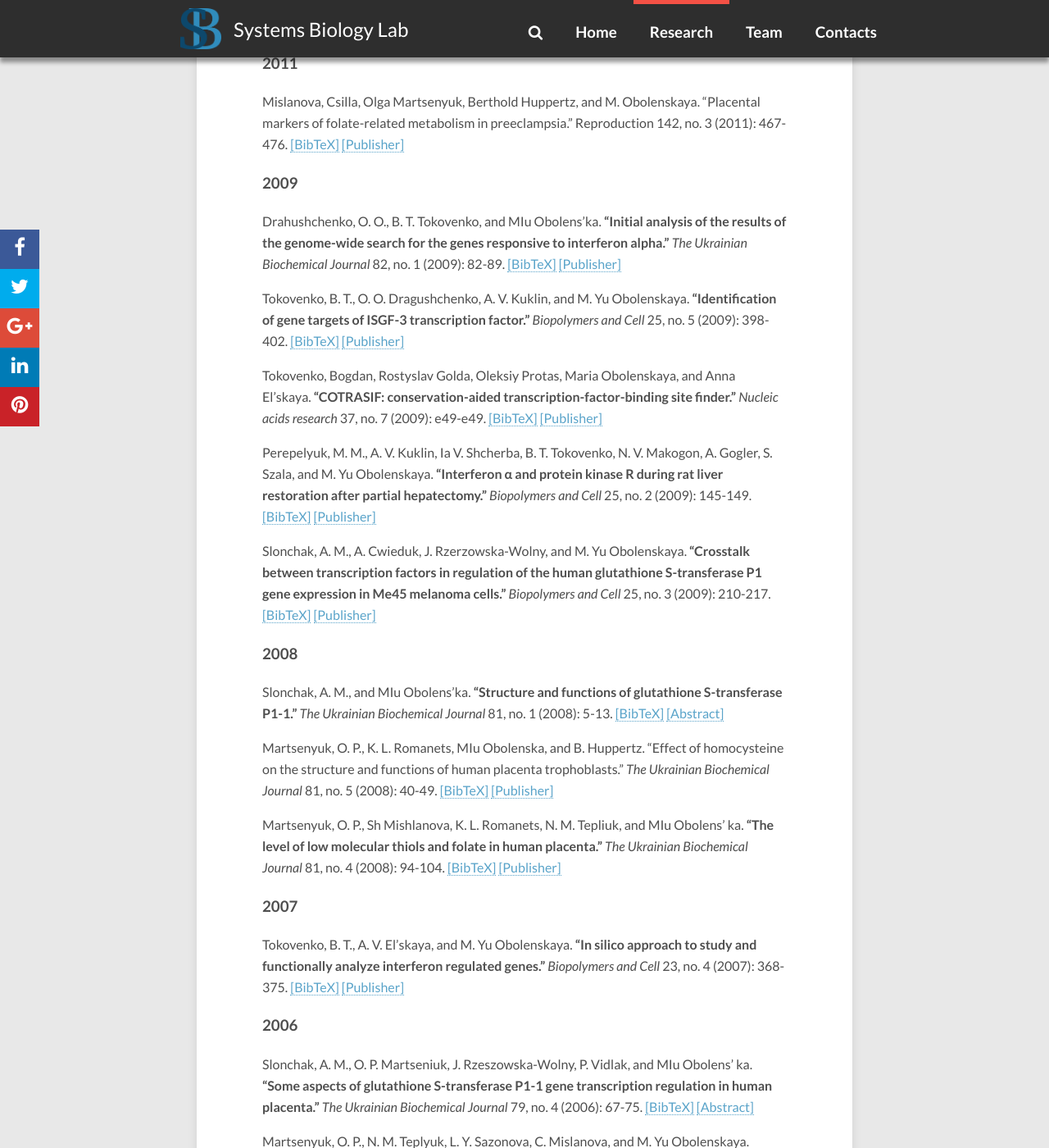
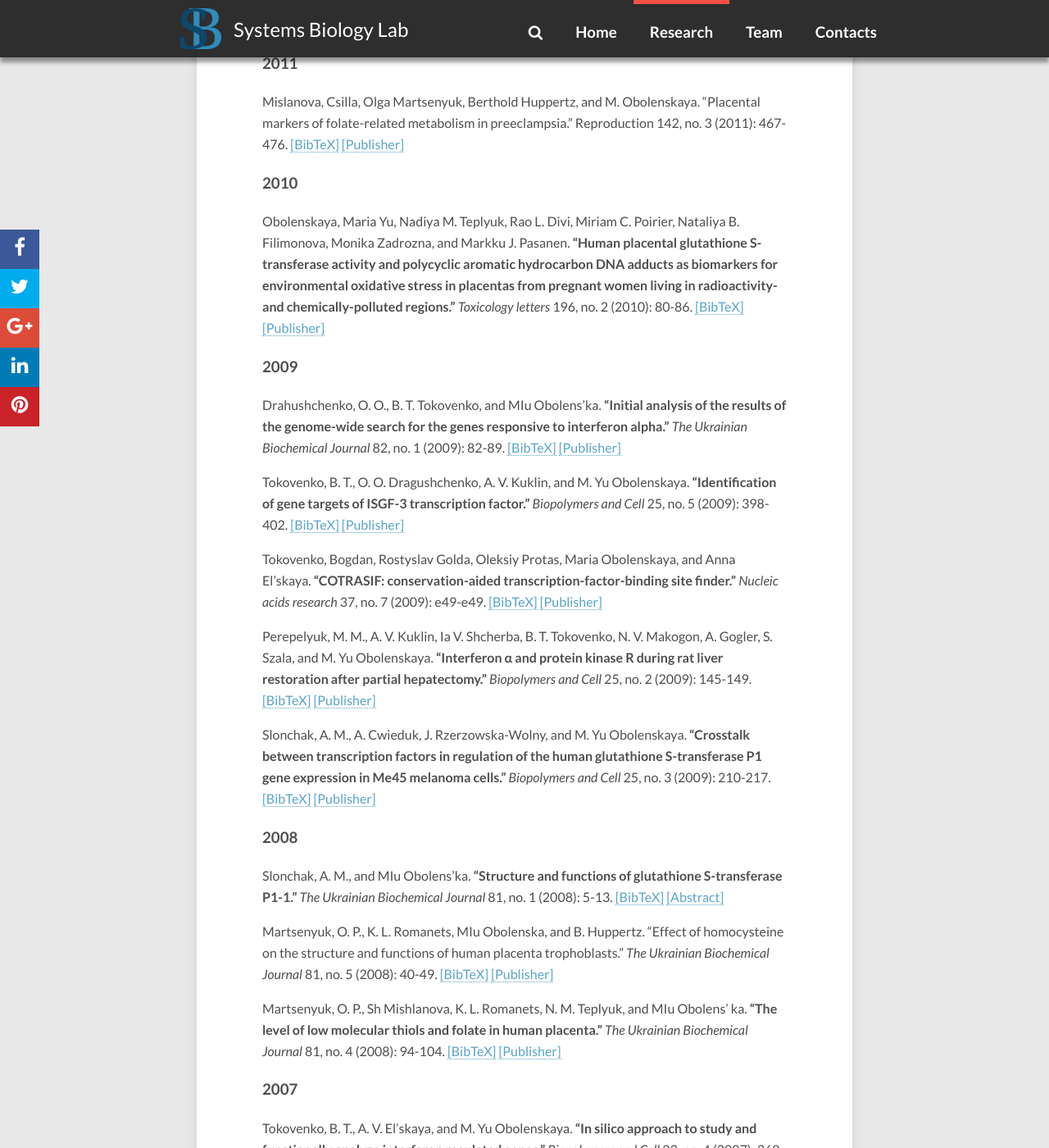
Before and after one commit to sysbio-vo/old.sysbio-vo.github.io, a Jekyll site: the page built from research/publications/index.md, in a window 1280 px wide and 1400 px high, scrolled down 1038 px. Shown: the whole window at 82% size. Built offline with Jekyll 4.4.1, drawn with Linux system fonts in a browser that asks for light colours; nearby versions of some CDN libraries; comment, search, counter and statistics services are not loaded; some of the changed text lies outside the part shown.

Commit message:
publications

```diff
--- a/research/publications/index.md
+++ b/research/publications/index.md
@@ -29,6 +29,10 @@ Frolova, A. O. "Overview of methods of reverse engineering of gene regulatory ne
 
 Mislanova, Csilla, Olga Martsenyuk, Berthold Huppertz, and M. Obolenskaya. "Placental markers of folate-related metabolism in preeclampsia." Reproduction 142, no. 3 (2011): 467-476. <a href="{{ site.url }}{{ page.url }}mislanova2011.bib">[BibTeX]</a> <a href="http://www.reproduction-online.org/content/142/3/467.full">[Publisher]</a>
 
+### 2010
+
+Obolenskaya, Maria Yu, Nadiya M. Teplyuk, Rao L. Divi, Miriam C. Poirier, Nataliya B. Filimonova, Monika Zadrozna, and Markku J. Pasanen. **"Human placental glutathione S-transferase activity and polycyclic aromatic hydrocarbon DNA adducts as biomarkers for environmental oxidative stress in placentas from pregnant women living in radioactivity-and chemically-polluted regions."** *Toxicology letters* 196, no. 2 (2010): 80-86. <a href="{{ site.url }}{{ page.url }}obolenskaya2010.bib">[BibTeX]</a> <a href="http://www.sciencedirect.com/science/article/pii/S0378427410012440">[Publisher]</a>
+
 ### 2009
 
 Drahushchenko, O. O., B. T. Tokovenko, and MIu Obolens'ka. **"Initial analysis of the results of the genome-wide search for the genes responsive to interferon alpha."** *The Ukrainian Biochemical Journal* 82, no. 1 (2009): 82-89. <a href="{{ site.url }}{{ page.url }}drahushchenko2009.bib">[BibTeX]</a> <a href="http://ubj.biochemistry.org.ua/index.php/en/journal-archive/2010-97064/1-january-february-2010/1800-initial-analysis-of-the-results-of-the-genome-wide-search-for-the-genes-of-response-to-interferon-alpha-oo-dragushchenko-bt-tokovenko-myu-obolenskaya">[Publisher]</a>
@@ -48,7 +52,7 @@ Slonchak, A. M., and MIu Obolens'ka. **"Structure and functions of glutathione S
 
 Martsenyuk, O. P., K. L. Romanets, MIu Obolenska, and B. Huppertz. "Effect of homocysteine on the structure and functions of human placenta trophoblasts." *The Ukrainian Biochemical Journal* 81, no. 5 (2008): 40-49. <a href="{{ site.url }}{{ page.url }}martsenyuk2008effect.bib">[BibTeX]</a> <a href="http://ubj.biochemistry.org.ua/index.php/en/journal-archive/2009-16384/n-5-september-october/1648-effect-of-homocysteine-on-the-structure-and-functions-ofhuman-placenta-trophoblast-op-martsenyuk-kl-romanets-myuobolenska-b-huppertz">[Publisher]</a>
 
-Martsenyuk, O. P., Sh Mishlanova, K. L. Romanets, N. M. Tepliuk, and MIu Obolens' ka. **"The level of low molecular thiols and folate in human placenta."** *The Ukrainian Biochemical Journal* 81, no. 4 (2008): 94-104. <a href="{{ site.url }}{{ page.url }}martsenyuk2008.bib">[BibTeX]</a> <a href="http://ubj.biochemistry.org.ua/index.php/en/journal-archive/2009-16384/n-4-july-august-3970/1624-the-level-of-low-molecular-thiols-and-folate-in-human-op-martsenyuk-c-mislanova-kl-romanets-nm-teplyuk-myobolenskaya">[Publisher]</a>
+Martsenyuk, O. P., Sh Mishlanova, K. L. Romanets, N. M. Teplyuk, and MIu Obolens' ka. **"The level of low molecular thiols and folate in human placenta."** *The Ukrainian Biochemical Journal* 81, no. 4 (2008): 94-104. <a href="{{ site.url }}{{ page.url }}martsenyuk2008.bib">[BibTeX]</a> <a href="http://ubj.biochemistry.org.ua/index.php/en/journal-archive/2009-16384/n-4-july-august-3970/1624-the-level-of-low-molecular-thiols-and-folate-in-human-op-martsenyuk-c-mislanova-kl-romanets-nm-teplyuk-myobolenskaya">[Publisher]</a>
 
 ### 2007
 
@@ -67,3 +71,7 @@ Odynets, K. A., S. S. Ivahno, D. B. Kovalskyy, B. T. Tokovenko, and A. I. Kornel
 ### 2002
 
 Artamonov, M. V., O. D. Zhukov, T. M. Horid'ko, V. M. Klimashevs'ky, O. P. Martseniuk, and N. M. Hula. **"Effect of N-stearoylethanolamine and ionizing radiation on lipid components of the liver and heart microsomes in rats."** *The Ukrainian Biochemical Journal* 75, no. 4 (2002): 81-90. <a href="{{ site.url }}{{ page.url }}artamonov2002.bib">[BibTeX]</a> <a href="http://europepmc.org/abstract/med/14681979">[Abstract]</a>
+
+### 1997
+
+Obolenskaya, M. Yu, T. L. Tschaikovskaya, L. M. Lebedeva, L. L. Macewicz, L. V. Didenko, and K. Decker. ***"Glutathione status of placentae from differently polluted regions of Ukraine."*** *European Journal of Obstetrics & Gynecology and Reproductive Biology* 71, no. 1 (1997): 23-30. <a href="{{ site.url }}{{ page.url }}obolenskaya1997.bib">[BibTeX]</a> <a href="http://www.sciencedirect.com/science/article/pii/S0301211596026115">[Abstract]</a>
--- a/research/publications/martsenyuk2008.bib
+++ b/research/publications/martsenyuk2008.bib
@@ -1,6 +1,6 @@
 @article{martsenyuk2008,
   title={The level of low molecular thiols and folate in human placenta},
-  author={Martsenyuk, OP and Mishlanova, Sh and Romanets, KL and Tepliuk, NM and Obolens' ka, MIu},
+  author={Martsenyuk, OP and Mishlanova, Sh and Romanets, KL and Teplyuk, NM and Obolens' ka, MIu},
   journal={The Ukrainian Biochemical Journal},
   volume={81},
   number={4},
```
